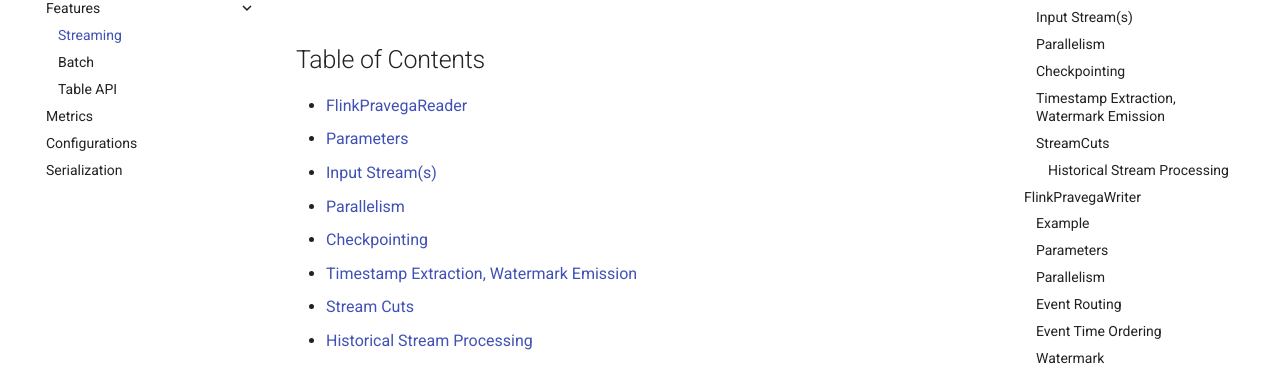
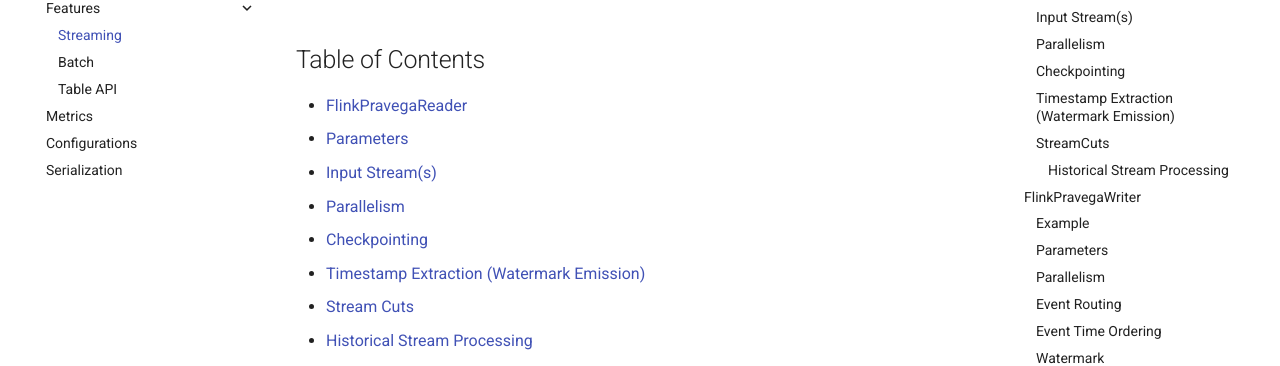
Before and after one commit to pravega/flink-connectors, an MkDocs documentation site: the page built from documentation/src/docs/streaming.md, in a window 1280 px wide and 900 px high. Shown: the part 229-595 px from the top of the window. Built offline with MkDocs 1.6.1 and Material for MkDocs 9.7.7, drawn with Linux system fonts in a browser that asks for light colours; comment, search, counter and statistics services are not loaded; some of the changed text lies outside the part shown.

```diff
--- a/documentation/src/docs/streaming.md
+++ b/documentation/src/docs/streaming.md
@@ -18,7 +18,7 @@ for use with the Flink Streaming API. See the below sections for details.
   - [Input Stream(s)](#input-streams)
   - [Parallelism](#parallelism)
   - [Checkpointing](#checkpointing)
-  - [Timestamp Extraction, Watermark Emission](#timestamp-extraction-watermark-emission)
+  - [Timestamp Extraction (Watermark Emission)](#timestamp-extraction-watermark-emission)
   - [Stream Cuts](#streamcuts)
   - [Historical Stream Processing](#historical-stream-processing)
 - [FlinkPravegaWriter](#flinkpravegawriter)
@@ -101,7 +101,7 @@ The checkpoint mechanism works as a two-step process:
    - The [master hook](https://ci.apache.org/projects/flink/flink-docs-stable/api/java/org/apache/flink/runtime/checkpoint/MasterTriggerRestoreHook.html) handler from the job manager initiates the [`triggerCheckpoint`](https://ci.apache.org/projects/flink/flink-docs-stable/api/java/org/apache/flink/runtime/checkpoint/MasterTriggerRestoreHook.html#triggerCheckpoint-long-long-java.util.concurrent.Executor-) request to  the `ReaderCheckpointHook` that was registered with the Job Manager during `FlinkPravegaReader` source initialization. The `ReaderCheckpointHook` handler notifies Pravega to checkpoint the current reader state. This is a non-blocking call which returns a `future` once Pravega readers are done with the checkpointing.
    - A `CheckPoint` event will be sent by Pravega as part of the data stream flow and on receiving the event, the `FlinkPravegaReader` will initiate [`triggerCheckpoint`](https://github.com/apache/flink/blob/master/flink-streaming-java/src/main/java/org/apache/flink/streaming/api/checkpoint/ExternallyInducedSource.java#L73) request to effectively let Flink continue and complete the checkpoint process.
 
-### Timestamp Extraction, Watermark Emission
+### Timestamp Extraction (Watermark Emission)
 
 Flink requires the events’ timestamps (each element in the stream needs to have its event timestamp assigned). This is achieved by accessing/extracting the timestamp from some field in the element. These are used to tell the system about progress in event time.
 
```
